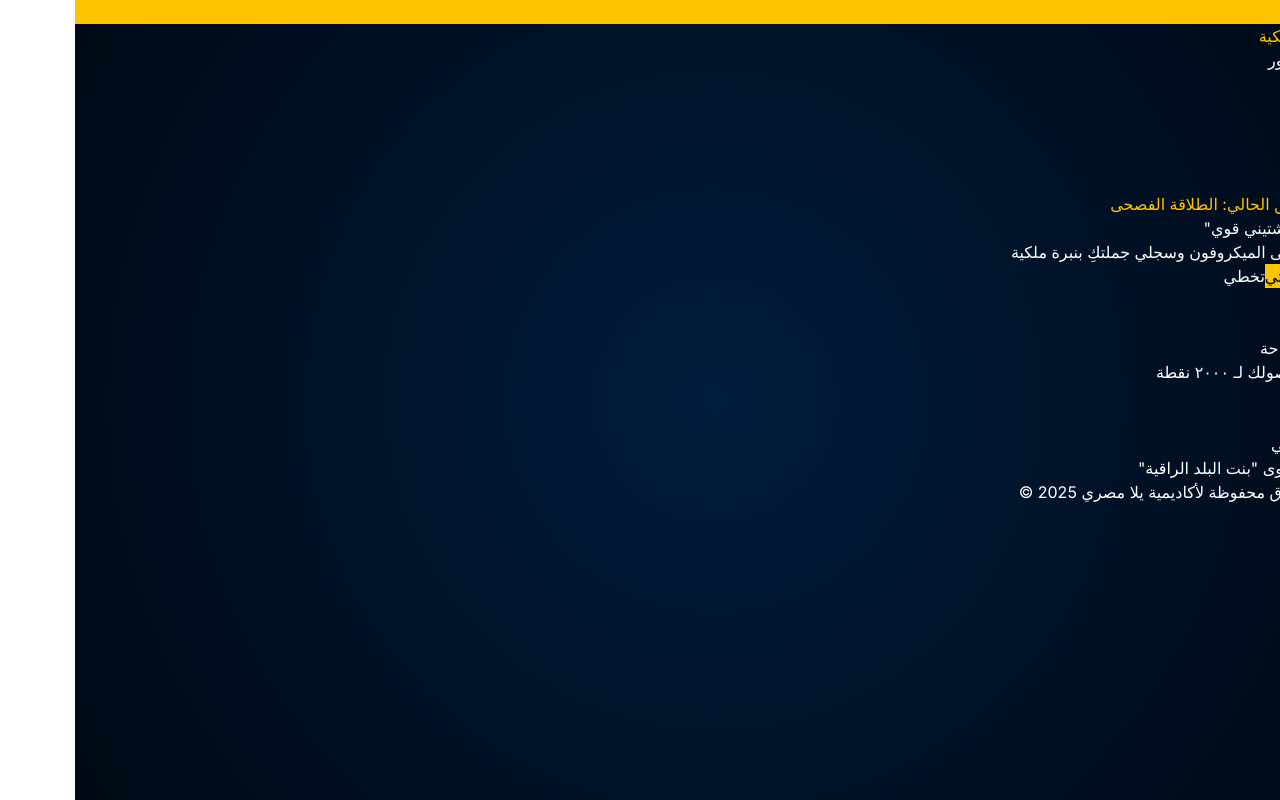
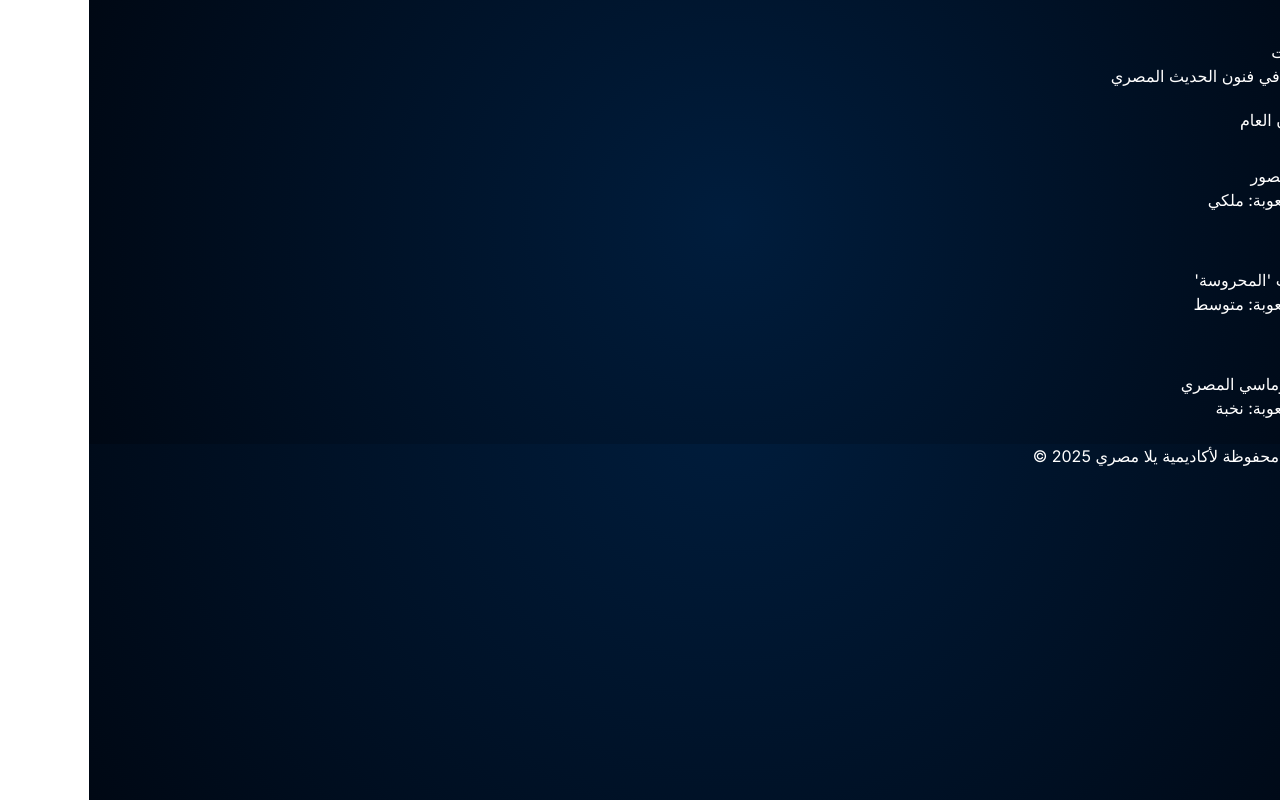
Before and after one commit to adamahmed29623-bit/masry-yalla-academy-pro, a Next.js app: page /challenges in a window 1280 px wide. Built offline with nearby package versions, Linux system fonts and the light colour scheme.

Commit message:
Update page.tsx

```diff
--- a/src/app/challenges/page.tsx
+++ b/src/app/challenges/page.tsx
@@ -1,91 +1,62 @@
 "use client";
-import React, { useState, useEffect } from 'react';
-import { Trophy, Star, Mic, CheckCircle, AlertCircle, Award, Crown } from 'lucide-react';
-import { useSearchParams } from 'next/navigation';
+import React from 'react';
+import { Trophy, Star, Crown, ArrowRight, CheckCircle2 } from 'lucide-react';
+import { useRouter } from 'next/navigation';
 
-export default function SmartChallenges() {
-  const searchParams = useSearchParams();
-  const goal = searchParams.get('filter'); // يستقبل الهدف من صفحة الأهداف
+export default function ChallengesPage() {
+  const router = useRouter();
 
-  const [points, setPoints] = useState(1250);
-  const [feedback, setFeedback] = useState<{status: 'correct' | 'wrong' | null, msg: string}>({status: null, msg: ""});
-
-  // محاكاة التصحيح الذكي
-  const handleAnswer = (isCorrect: boolean) => {
-    if (isCorrect) {
-      setPoints(prev => prev + 100);
-      setFeedback({status: 'correct', msg: "أحسنتِ يا أميرة! نطقكِ يضاهي فصاحة القصور."});
-    } else {
-      setFeedback({status: 'wrong', msg: "اقتربتِ، لكن حاولي جعل مخارج الحروف أكثر رقة."});
-    }
-  };
+  const challenges = [
+    { id: 1, title: "تحدي نبرة القصور", points: "٥٠٠ نقطة", status: "متاح", difficulty: "ملكي" },
+    { id: 2, title: "اختبار مفردات 'المحروسة'", points: "٣٠٠ نقطة", status: "مكتمل", difficulty: "متوسط" },
+    { id: 3, title: "فن الرد الدبلوماسي المصري", points: "٧٥٠ نقطة", status: "قفل", difficulty: "نخبة" }
+  ];
 
   return (
-    <div className="min-h-screen bg-transparent text-white p-8">
-      {/* لوحة التحكم العلوية (النقاط والمستوى) */}
-      <div className="max-w-6xl mx-auto flex justify-between items-center mb-12 bg-white/5 p-6 rounded-[2rem] border border-white/10">
-        <div className="flex items-center gap-4">
-           <div className="w-16 h-16 rounded-full bg-amber-500 flex items-center justify-center text-black font-black text-2xl">ن</div>
-           <div>
-              <p className="text-xs font-black text-amber-500 uppercase tracking-widest">الطالبة الملكية</p>
-              <h2 className="text-xl font-black italic">نوف المنصور</h2>
-           </div>
+    <div className="min-h-screen text-white p-8" style={{ background: 'radial-gradient(circle, #001d3d 0%, #000814 100%)' }}>
+      {/* Header */}
+      <div className="max-w-5xl mx-auto flex justify-between items-center mb-16 border-b border-amber-500/20 pb-8">
+        <div>
+          <h1 className="text-4xl font-black italic text-[#ffc300] flex items-center gap-3">
+            <Trophy size={40} />
+            ديوان التحديات
+          </h1>
+          <p className="text-slate-400 mt-2 font-medium">أثبتي جدارتكِ في فنون الحديث المصري</p>
         </div>
-        <div className="flex gap-8">
-           <div className="text-center">
-              <p className="text-[10px] text-slate-500 font-black">نقاط الرقي</p>
-              <p className="text-2xl font-black text-amber-500">{points}</p>
-           </div>
-           <div className="text-center border-r border-white/10 pr-8">
-              <p className="text-[10px] text-slate-500 font-black">الأوسمة</p>
-              <p className="text-2xl font-black text-amber-500">٣</p>
-           </div>
-        </div>
+        <button
+          onClick={() => router.push('/')}
+          className="flex items-center gap-2 text-slate-400 hover:text-[#ffc300] transition-all"
+        >
+          <ArrowRight size={20} />
+          العودة للديوان العام
+        </button>
       </div>
 
-      <div className="max-w-4xl mx-auto">
-        {/* التحدي الحالي */}
-        <div className="bg-white/5 border border-white/10 p-12 rounded-[4rem] relative overflow-hidden backdrop-blur-xl">
-          <div className="flex items-center gap-3 mb-8 text-amber-500 font-black">
-             <Mic size={24} /> <span>تحدي النطق الحالي: {goal === 'etiquette' ? 'المجالس الرسمية' : 'الطلاقة الفصحى'}</span>
+      {/* Challenges List */}
+      <div className="max-w-5xl mx-auto grid gap-6">
+        {challenges.map((challenge) => (
+          <div key={challenge.id} className="bg-white/5 border border-white/10 p-8 rounded-[2.5rem] flex flex-col md:flex-row justify-between items-center group hover:border-[#ffc300]/50 transition-all">
+            <div className="flex items-center gap-6">
+              <div className="p-4 bg-amber-500/10 rounded-2xl text-[#ffc300]">
+                {challenge.status === "مكتمل" ? <CheckCircle2 size={32} /> : <Star size={32} />}
+              </div>
+              <div>
+                <h3 className="text-2xl font-black italic">{challenge.title}</h3>
+                <div className="flex gap-4 mt-1 text-sm font-bold uppercase tracking-widest text-slate-500">
+                  <span>{challenge.points}</span>
+                  <span className="text-[#ffc300]">•</span>
+                  <span>صعوبة: {challenge.difficulty}</span>
+                </div>
+              </div>
+            </div>
+
+            <button className={`mt-6 md:mt-0 px-10 py-4 rounded-2xl font-black text-lg transition-all ${
+              challenge.status === "قفل" ? "bg-white/5 text-slate-500 cursor-not-allowed" : "bg-amber-500 text-black hover:scale-105"
+            }`}>
+              {challenge.status === "قفل" ? "مغلق حالياً" : "بدء التحدي"}
+            </button>
           </div>
-
-          <h3 className="text-4xl font-black italic mb-8 leading-tight text-center">
-            "ازيك.. وحشتيني قوي"
-          </h3>
-          <p className="text-center text-slate-400 italic mb-12">اضغطي على الميكروفون وسجلي جملتكِ بنبرة ملكية</p>
-
-          <div className="flex justify-center gap-6">
-            <button onClick={() => handleAnswer(true)} className="bg-amber-500 text-black px-10 py-4 rounded-2xl font-black">تسجيل صوتي</button>
-            <button onClick={() => handleAnswer(false)} className="border border-white/20 px-10 py-4 rounded-2xl font-black hover:bg-white/5">تخطي</button>
-          </div>
-
-          {/* التغذية الراجعة (التصحيح الملكي) */}
-          {feedback.status && (
-            <div className={`mt-10 p-6 rounded-3xl flex items-center gap-4 animate-in fade-in slide-in-from-bottom-4 ${feedback.status === 'correct' ? 'bg-green-500/10 border border-green-500/20' : 'bg-red-500/10 border border-red-500/20'}`}>
-              {feedback.status === 'correct' ? <CheckCircle className="text-green-500" /> : <AlertCircle className="text-red-500" />}
-              <p className={`font-bold italic ${feedback.status === 'correct' ? 'text-green-500' : 'text-red-500'}`}>{feedback.msg}</p>
-            </div>
-          )}
-        </div>
-
-        {/* قسم المكافآت (تحت التحدي) */}
-        <div className="mt-12 grid grid-cols-2 gap-6">
-           <div className="bg-gradient-to-br from-amber-500/20 to-transparent p-8 rounded-[3rem] border border-amber-500/10 flex items-center gap-6">
-              <Award size={48} className="text-amber-500" />
-              <div>
-                 <h4 className="font-black italic">وسام الفصاحة</h4>
-                 <p className="text-xs text-slate-400">يُفتح عند وصولك لـ ٢٠٠٠ نقطة</p>
-              </div>
-           </div>
-           <div className="bg-white/5 p-8 rounded-[3rem] border border-white/10 flex items-center gap-6 opacity-50">
-              <Crown size={48} className="text-slate-500" />
-              <div>
-                 <h4 className="font-black italic">التاج الماسي</h4>
-                 <p className="text-xs text-slate-500">خاص بمستوى "بنت البلد الراقية"</p>
-              </div>
-           </div>
-        </div>
+        ))}
       </div>
     </div>
   );
```
